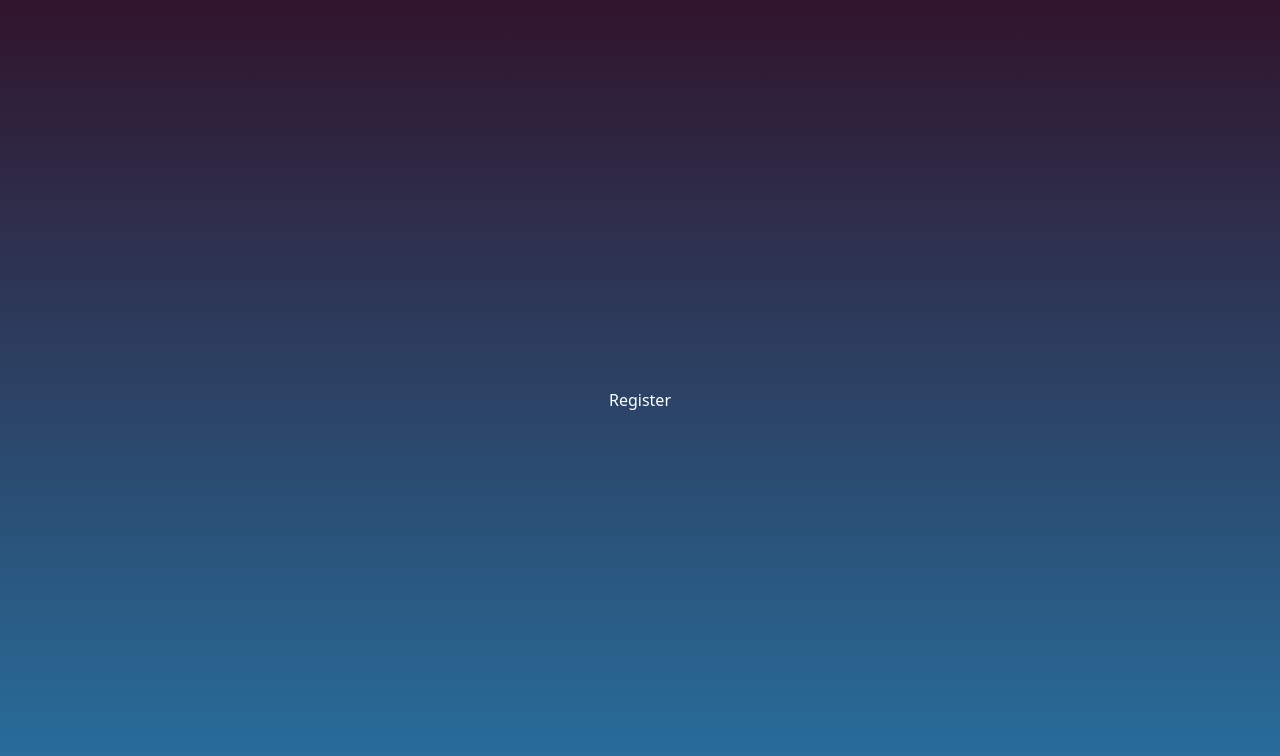
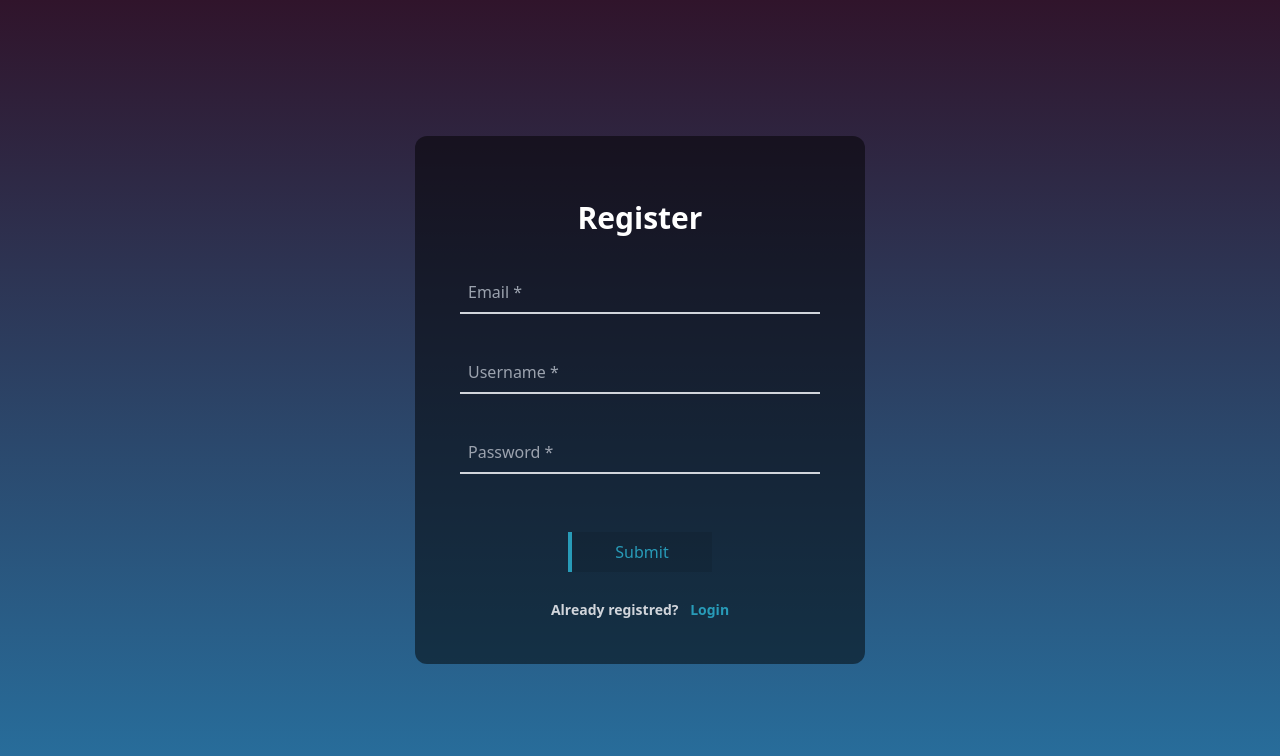
Before and after one commit to iXZed026/login-form-app, a React (Create React App) app: page / in a window 1280 px wide. Shown: the top 756 px of the page. Built offline with nearby package versions, Linux system fonts and the light colour scheme.

Commit message:
register component style completed

```diff
--- a/src/components/Register/Register.js
+++ b/src/components/Register/Register.js
@@ -1,9 +1,48 @@
-import React from 'react'
+import React from 'react';
+import { Link } from 'react-router-dom';
 
 function Register() {
     return (
-        <div>Register</div>
+        <form className='w-[85%] sm:w-[450px]  bg-[rgba(0,0,0,.5)] rounded-xl py-11 text-center' action="">
+            <div className="container w-4/5 m-auto">
+                <h1 className='py-5 text-3xl font-bold mb-4'>Register</h1>
+                <div className='input-items text-gray-400 mb-5'>
+                    <div className='h-20'>
+                        <input
+                            className='outline-none bg-transparent border-b-2 border-b-gray-300 w-full px-2 py-2'
+                            placeholder='Email *'
+                            type="text"
+                            maxLength={50}
+                        />
+                    </div>
+                    <div className='h-20'>
+                        <input
+                            className='outline-none bg-transparent border-b-2 border-b-gray-300 w-full px-2 py-2'
+                            placeholder='Username *'
+                            type="text"
+                            maxLength={18}
+                        />
+                    </div>
+                    <div className='h-20'>
+                        <input
+                            className='outline-none bg-transparent border-b-2 border-b-gray-300 w-full px-2 py-2'
+                            placeholder='Password *'
+                            type="password"
+                            maxLength={18}
+                        />
+                    </div>
+                </div>
+                <input
+                    className='w-2/5 text-[#289bb8] border-l-4 border-l-[#289bb8] h-10 cursor-pointer bg-[rgba(0,0,0,.1)] mb-7 hover:bg-[rgba(0,0,0,.3)] transition-all'
+                    type="submit"
+                    placeholder='Register'
+                /><br />
+                <div className='text-sm font-semibold space-x-2'>
+                    <span className='text-gray-300'>Already registred? </span><Link className='text-[#289bb8]' to=""> Login</Link>
+                </div>
+            </div>
+        </form>
     )
 }
 
-export default Register
+export default Register;
```
